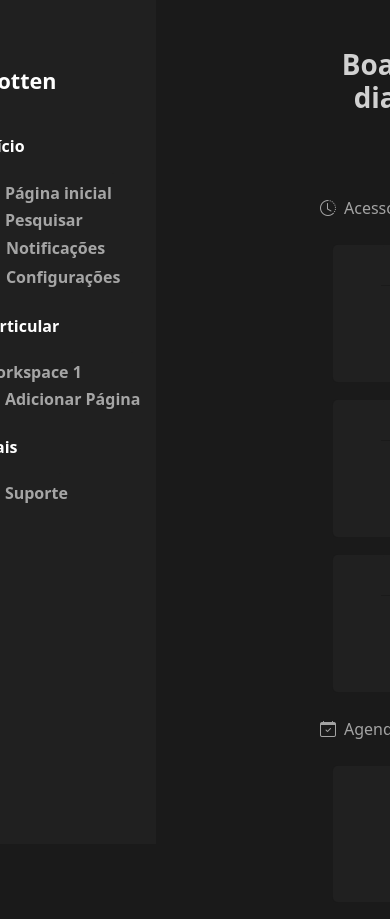
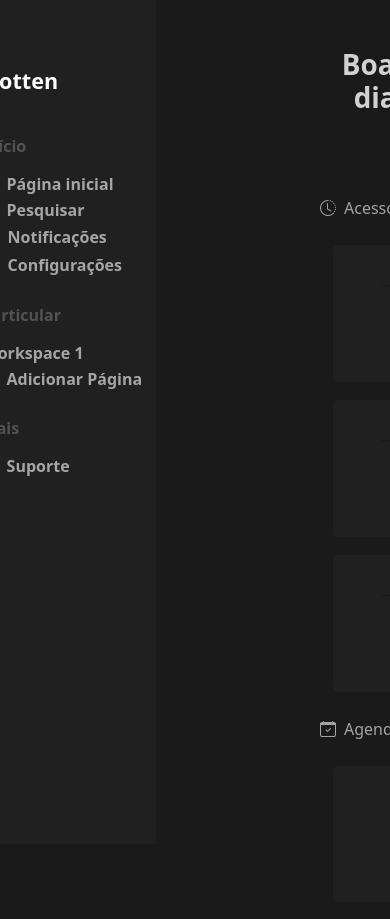
Before and after one commit to jesse-barbosa/Lumina-web, a PHP site: page / in a window 390 px wide; the page is wider, and only the part inside the window is pictured. Run offline with PHP 8.4, Linux system fonts and the light colour scheme.

Commit message:
Layout and Responsiveness

```diff
--- a/style.css
+++ b/style.css
@@ -19,9 +19,10 @@ main {
 /*Estilos para o cabeçalho*/
 .header {
   position: fixed;
+  z-index: 1000 !important;
   display: flex;
   justify-content: center;
-  padding: 8vh 8vh 0 2vh;
+  padding: 8vh 4vh 0 2vh;
   max-width: 40vw;
   height: 100vh;
   background-color: #202020;
@@ -33,26 +34,27 @@ main {
 }
 
 .header .section .navigation {
-  gap: 0.5rem;
+  gap: 0.8rem;
   display: flex;
   flex-direction: column;
   align-items: flex-start;
 }
 
 .header .section .navigation .titulos {
-  color: white;
+  color: rgba(255, 255, 255, 0.226);
   padding: 0 0 0 1rem;
 }
 
 .header .section .navigation .list {
+  width: 13rem;
   display: flex;
   flex-direction: column;
-  padding: 13px 0 0 1rem;
-  gap: 13px;
+  padding: 0 0 0 1rem;
+  gap: 12px;
 }
 
 .header .section .navigation .list li {
-  margin: -6px 0 -6px 0;
+  margin: -6px 0;
 }
 
 .header .section .navigation .list li a,
@@ -164,10 +166,11 @@ main .main-principal {
 }
 
 .content-input {
+  overflow: auto;
   font-size: 16px;
   color: rgba(245, 245, 245, 0.8);
   min-height: 2rem;
-  padding: 2%;
+  padding: 1%;
   background-color: transparent;
   resize: both;
   border: none;
@@ -177,7 +180,8 @@ main .main-principal {
   flex-grow: 1;
 }
 
- section .list {
+ .main-principal .list {
+  min-width: 10rem;
   background-color: #202020;
   color: #fff;
   padding: 15px;
```
